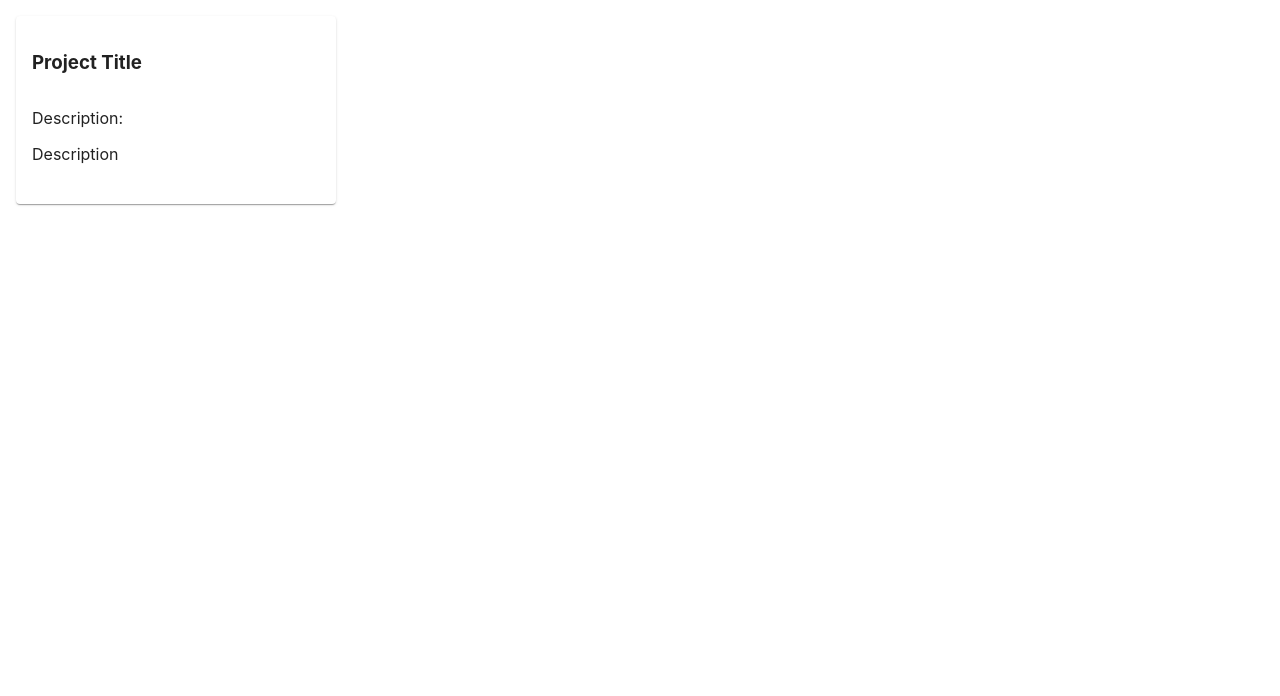
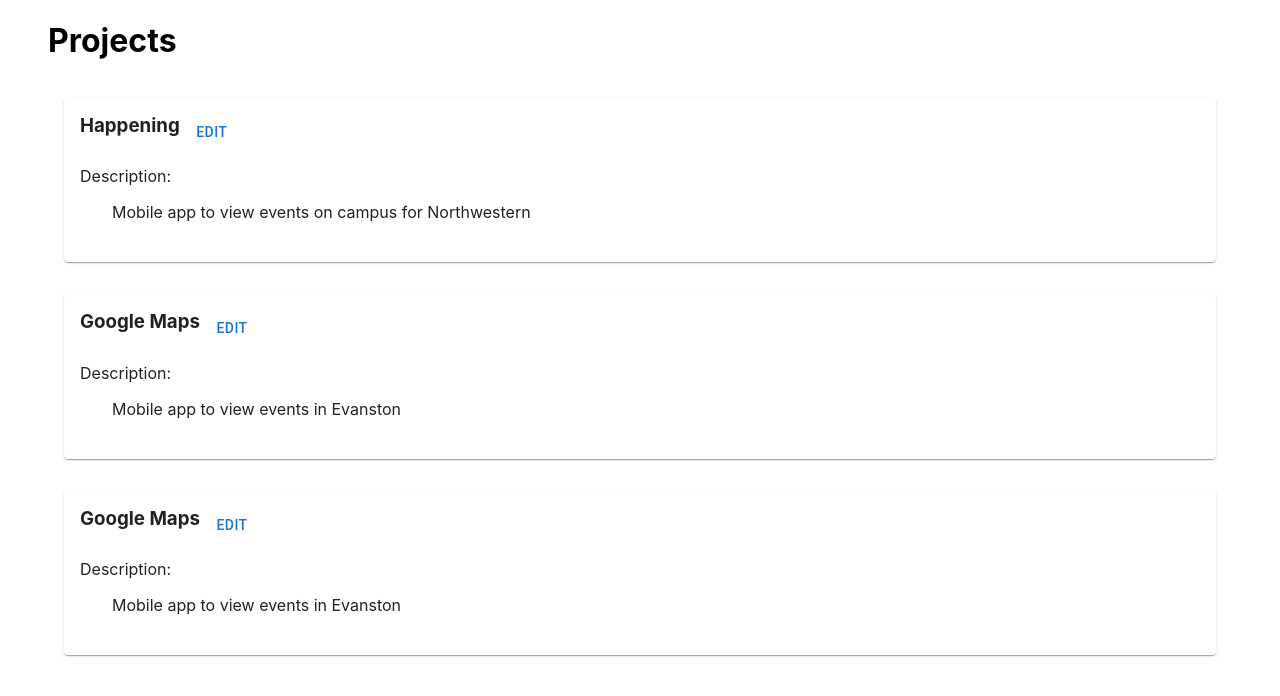
Before and after one commit to sharatd/Happening-app, a React (Create React App) app in the folder client/: page /projects in a window 1280 px wide. Shown: the top 696 px of the page. Built offline with nearby package versions, Linux system fonts and the light colour scheme.

Commit message:
Editing project card

```diff
--- a/client/src/components/AdminProjectsView.jsx
+++ b/client/src/components/AdminProjectsView.jsx
@@ -3,9 +3,29 @@ import ProjectCard from "./ProjectCard"
 
 const AdminProjectsView = () => {
 
+    const projects = [
+        {
+            title: "Happening",
+            description: "Mobile app to view events on campus for Northwestern"
+        },
+        {
+            title: "Google Maps",
+            description: "Mobile app to view events in Evanston"
+        },
+        {
+            title: "Google Maps",
+            description: "Mobile app to view events in Evanston"
+        }
+    ]
+
     return(
         <div>
-            <ProjectCard title="Project Title" description="Description"></ProjectCard>
+            <h1 style={{ paddingLeft: '1.5em'}}>Projects</h1>
+            <div style={{display: 'flex', flexFlow: 'wrap', justifyContent: 'center'}}>
+                {projects.map((project, index) => (
+                <ProjectCard key={index} project={project}/>
+                ))}
+            </div>
         </div>
     )
 }
--- a/client/src/components/ProjectCard.jsx
+++ b/client/src/components/ProjectCard.jsx
@@ -1,18 +1,22 @@
 import React from "react";
 import Card from "@mui/material/Card";
 import CardContent from "@mui/material/CardContent";
+import Button from '@mui/material/Button'
 
-
-const ProjectCard = ({ title, description} ) => {
+const ProjectCard = ({ project }) => {
     return(
         <>
-          <Card style={{ margin: '1em', width: '20em' }}>
+          <Card style={{ margin: '1em', width: '90%'}}>
             <CardContent style={{ display: 'flex', flexDirection: 'column'}}>
-                <h3> { title } </h3>
+                <div style={{ display: 'flex', flexDirection: 'row'}}>
+                  <h3 style={{margin: '0'}}> { project.title } </h3>
+                  <Button style={{width: 'fit-content'}}>Edit</Button>
+                </div>
                 <div>
                     <p> Description: </p>
-                    <p> { description } </p>
+                    <p style={{marginLeft: '2em'}}> { project.description } </p>
                 </div>
+
             </CardContent>
           </Card>
 
```
